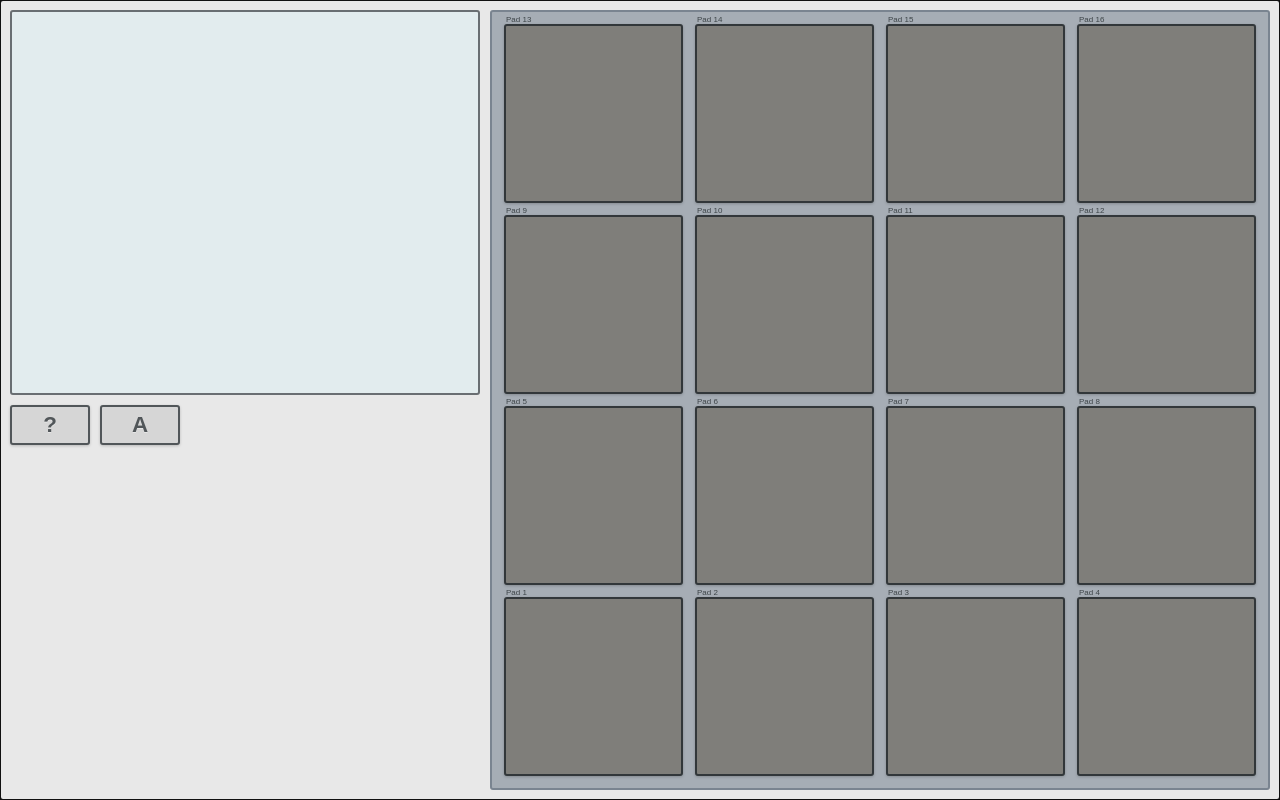
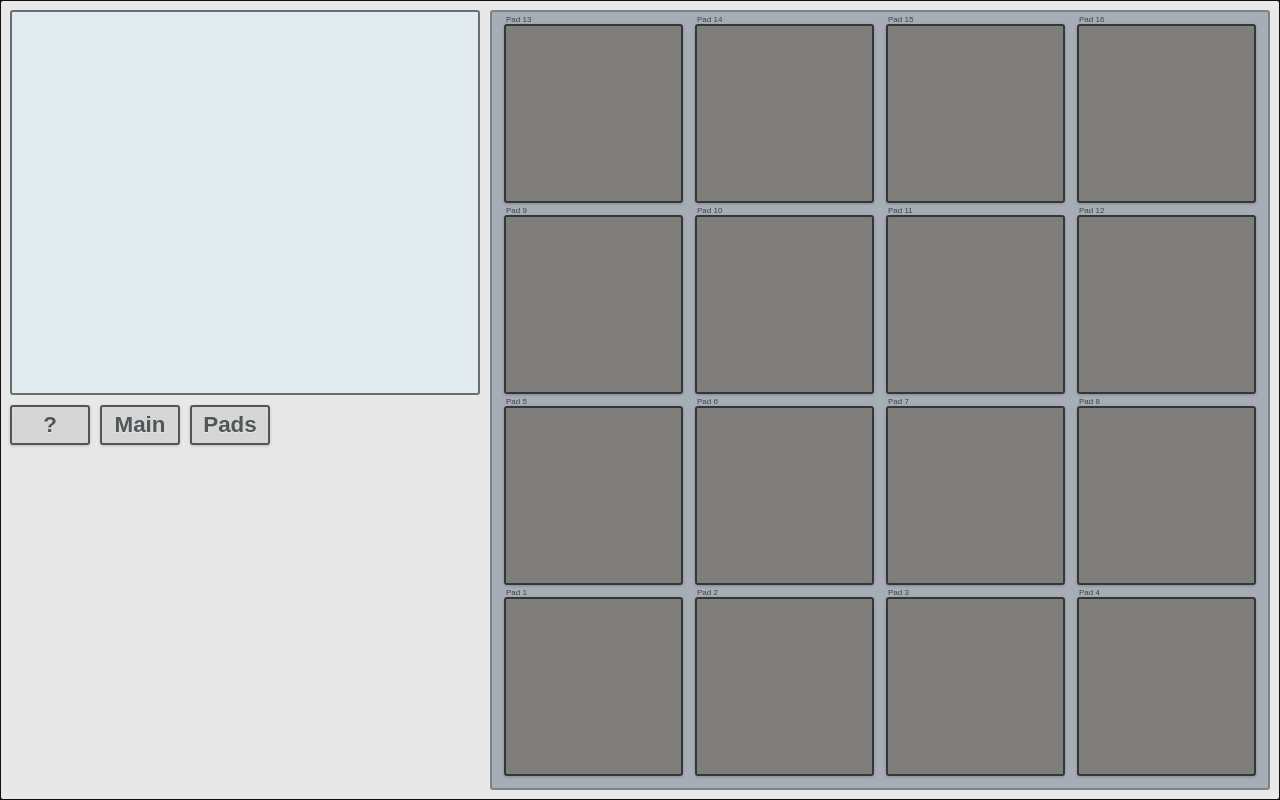
Before and after one commit to arisslin/jsmpc, a React (Create React App) app: page / in a window 1280 px wide. Built offline with nearby package versions, Linux system fonts and the light colour scheme; no server answers.

Commit message:
Add main button

```diff
--- a/src/components/Controls.js
+++ b/src/components/Controls.js
@@ -6,7 +6,8 @@ export default function Controls() {
   return (
     <ControlsStyled>
       <Button text="?" />
-      <Button text="A" />
+      <Button text="Main" />
+      <Button text="Pads" />
     </ControlsStyled>
   )
 }
```
